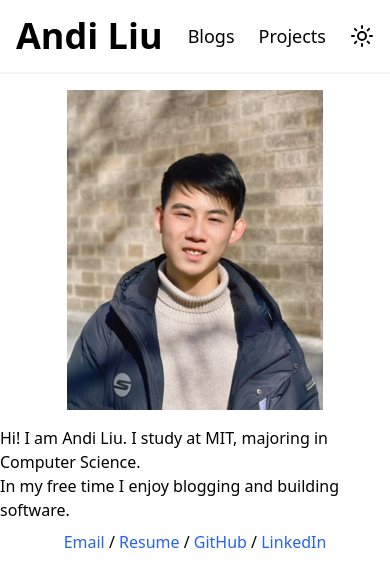
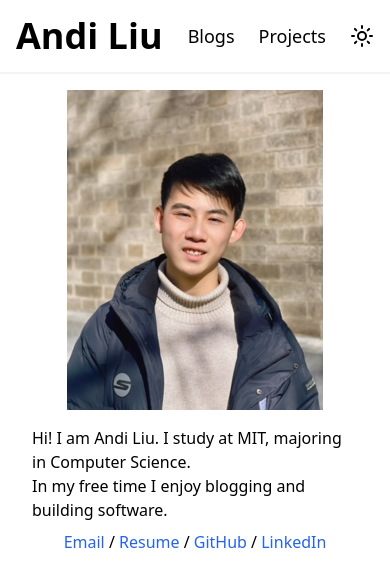
Before and after one commit to lad6558/lad6558.github.io, a SvelteKit app: page / in a window 390 px wide. Shown: the top 586 px of the page. Built offline with nearby package versions, Linux system fonts and the light colour scheme.

Commit message:
UI(+page): improve padding

```diff
--- a/src/routes/+page.svelte
+++ b/src/routes/+page.svelte
@@ -15,14 +15,14 @@
 		<img class="h-80 w-64 hidden dark:block" src={profilePicDark} alt="Andi" />
 	</div>
 
-	<div class="flex flex-col items-center justify-center md:w-[30rem]">
+	<div class="mt-4 flex flex-col items-center justify-center md:w-[34rem] px-8">
 		<!-- <div class="text-4xl mt-4 ml-2 font-medium">Andi Liu 刘安迪</div> -->
-		<p class="mt-4 block dark:hidden">
+		<p class="block dark:hidden">
 			Hi! I am Andi Liu. I study at MIT, majoring in Computer Science.
 			<br />
 			In my free time I enjoy blogging and building software.
 		</p>
-		<p class="mt-4 hidden dark:block">
+		<p class="hidden dark:block">
 			Hi! I am Andi Liu, builder of software, master of the undead. (i.e. I own a pet skull named
 			Yuri after Yorick from Hamlet)
 			<br />
```
